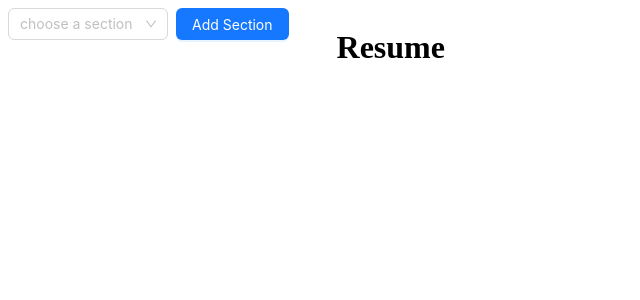
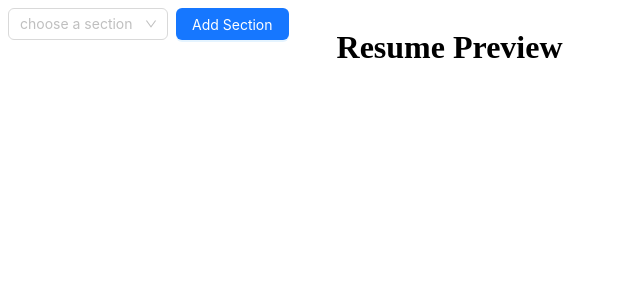
Before and after one commit to martyrovv/resume-test, a React (Vite) app: page / in a window 1280 px wide. Shown: the top 300 px of the page, without its empty margins (0-640 px from the left). Built offline with nearby package versions, Linux system fonts and the light colour scheme.

Commit message:
Добавил заголовок в ResumePreview

```diff
--- a/src/components/ResumePreview.tsx
+++ b/src/components/ResumePreview.tsx
@@ -3,7 +3,7 @@
 export function ResumePreview() {
     return (
         <div>
-            <h1>Resume</h1>
+            <h1>Resume Preview</h1>
         </div>
     )
 }
```
